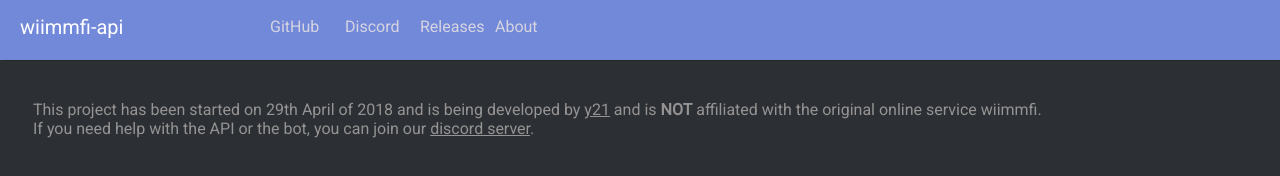
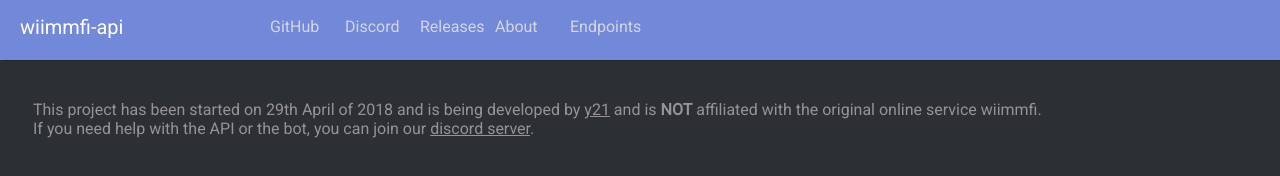
Before and after one commit to y21/wiimmfi-api, a website: page docs/about.html in a window 1280 px wide. Drawn offline with nearby package versions, Linux system fonts and the light colour scheme.

Commit message:
Add endpoints to header

```diff
--- a/docs/about.html
+++ b/docs/about.html
@@ -15,6 +15,7 @@
         <a class="hd header-link" v-bind:href="app.links.discord">Discord</a>
         <a class="hd header-link" v-bind:href="app.links.gh_releases">Releases</a>
         <a class="hd header-link" v-bind:href="app.links.about_page">About</a>
+        <a class="hd header-link" v-bind:href="app.links.endpoints">Endpoints</a>
     </div>
     <div id="wrapper">
         This project has been started on 29th April of 2018 and is being developed by <a class="nlink" href="https://github.com/y21">y21</a> and is <b>NOT</b> affiliated with the original online service wiimmfi.<br/>
```
